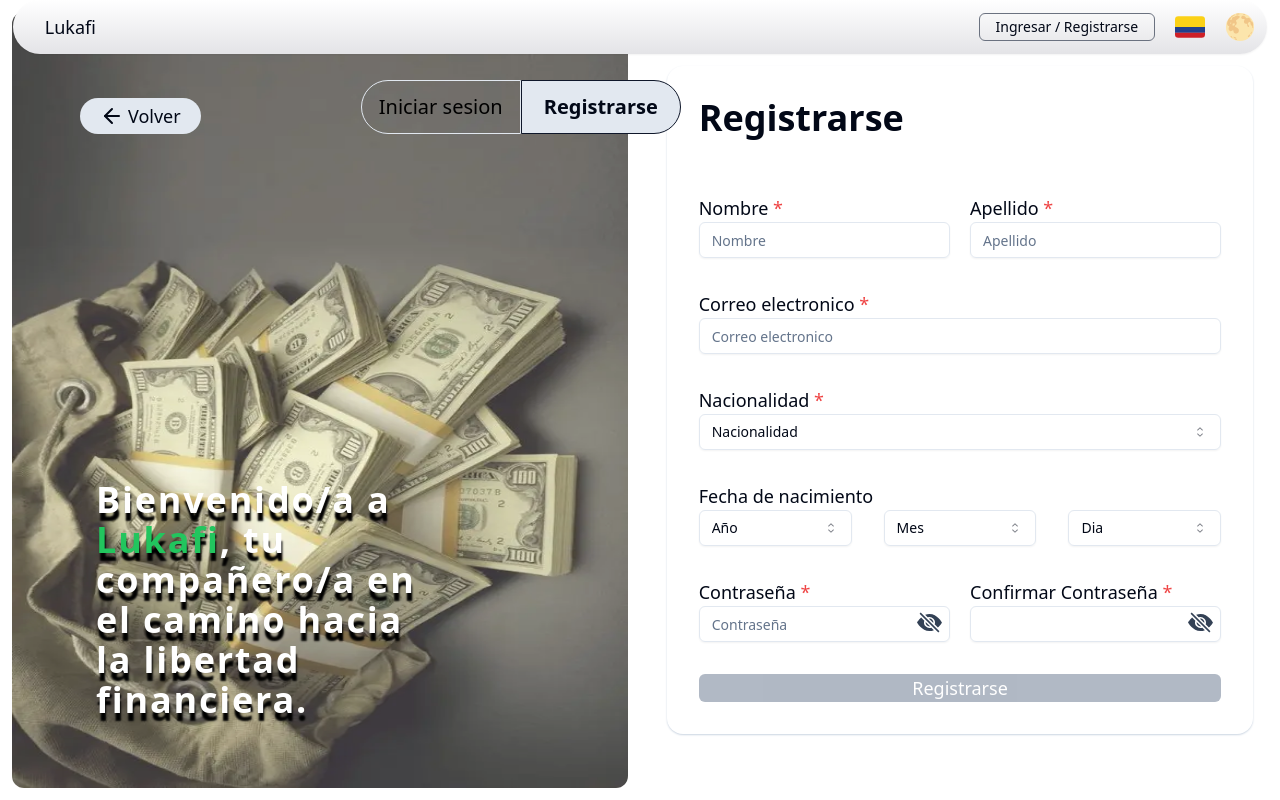
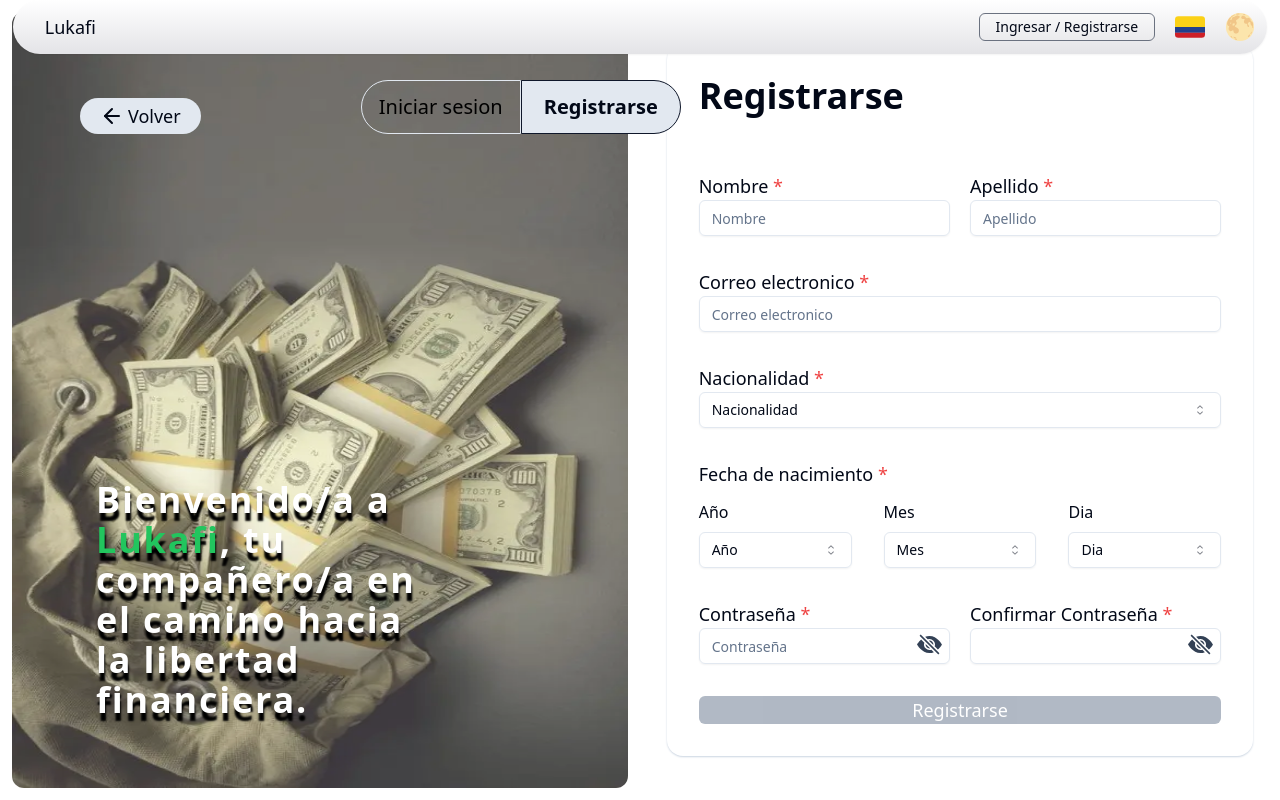
Before and after one commit to DiegoGarzon11/lukafi_front, a React (Vite) app: page /auth in a window 1280 px wide. Both pictures are taken after a click on the button "Registrarse". Built offline with nearby package versions, Linux system fonts and the light colour scheme.

Commit message:
finishing in review tickets

```diff
--- a/src/auth/SignUp.tsx
+++ b/src/auth/SignUp.tsx
@@ -61,10 +61,11 @@ export default function SignUp() {
 	async function handleSubmit(event) {
 		setLoader(true);
 
-		const fecha = `${date.day}/${date.month}/${date.year}`;
+		const fecha = `${date.month}/${date.day}/${date.year}`;
+
 		const values = {
 			...data,
-			age: fecha,
+			age: new Date(fecha),
 		};
 		event.preventDefault();
 
@@ -178,9 +179,11 @@ export default function SignUp() {
 					<label
 						htmlFor=''
 						className='text-lg'>
-						{t('form.field.bth')}
+						{t('form.field.bth')} <span className='text-red-500'>*</span>
 					</label>
-					<div className='flex gap-8'>
+					<div className='flex gap-8 w-full mt-3'>
+						<div className='w-full flex flex-col gap-2'>
+							<label htmlFor=''>Año</label>
 							<Select
 								onValueChange={(value) => handleDateChange(value, 'year')}
 								value={date.year}>
@@ -200,7 +203,9 @@ export default function SignUp() {
 									</SelectGroup>
 								</SelectContent>
 							</Select>
-
+						</div>
+						<div className='w-full flex flex-col gap-2'>
+							<label htmlFor=''>Mes</label>
 							<Select
 								onValueChange={(value) => handleDateChange(value, 'month')}
 								value={date.month}>
@@ -220,6 +225,9 @@ export default function SignUp() {
 									</SelectGroup>
 								</SelectContent>
 							</Select>
+						</div>
+						<div className='w-full flex flex-col gap-2'>
+							<label htmlFor=''>Dia</label>
 							<Select
 								onValueChange={(value) => handleDateChange(value, 'day')}
 								value={date.day}>
@@ -239,6 +247,7 @@ export default function SignUp() {
 									</SelectGroup>
 								</SelectContent>
 							</Select>
+						</div>
 					</div>
 				</div>
 
```
Lines whose indentation alone changed are shown as unchanged.
